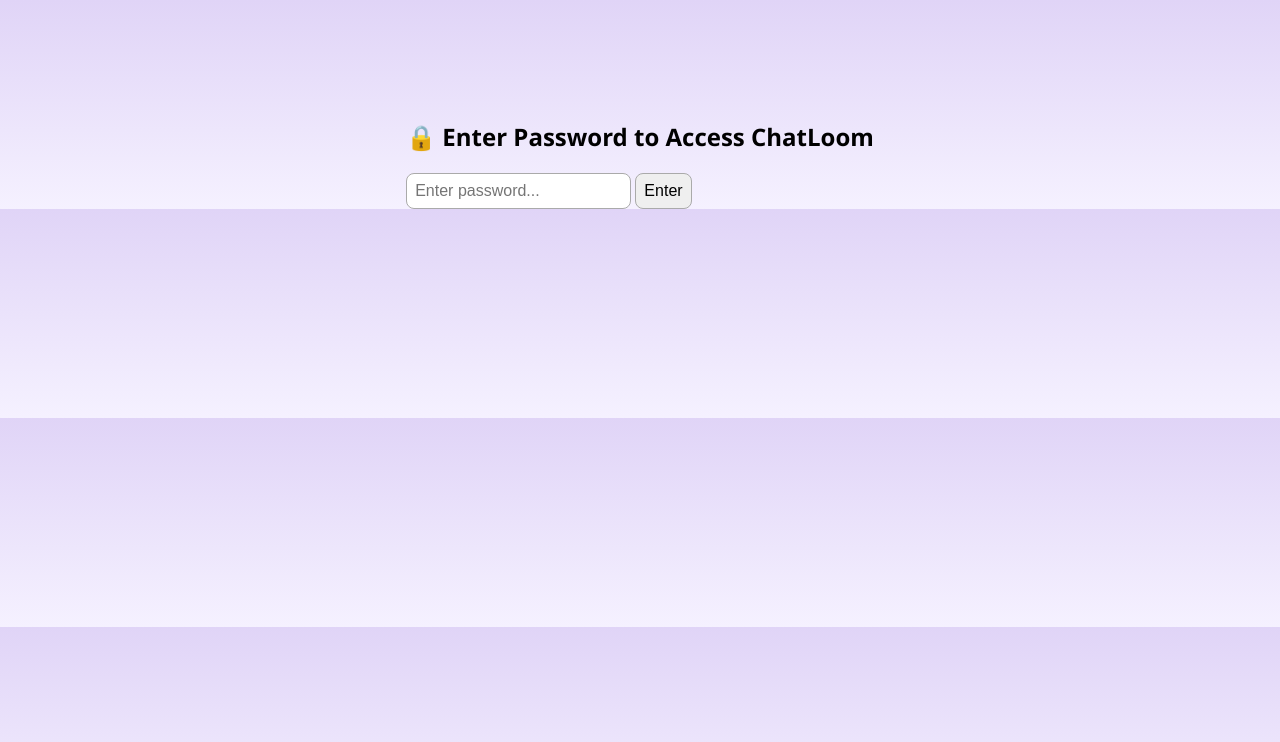
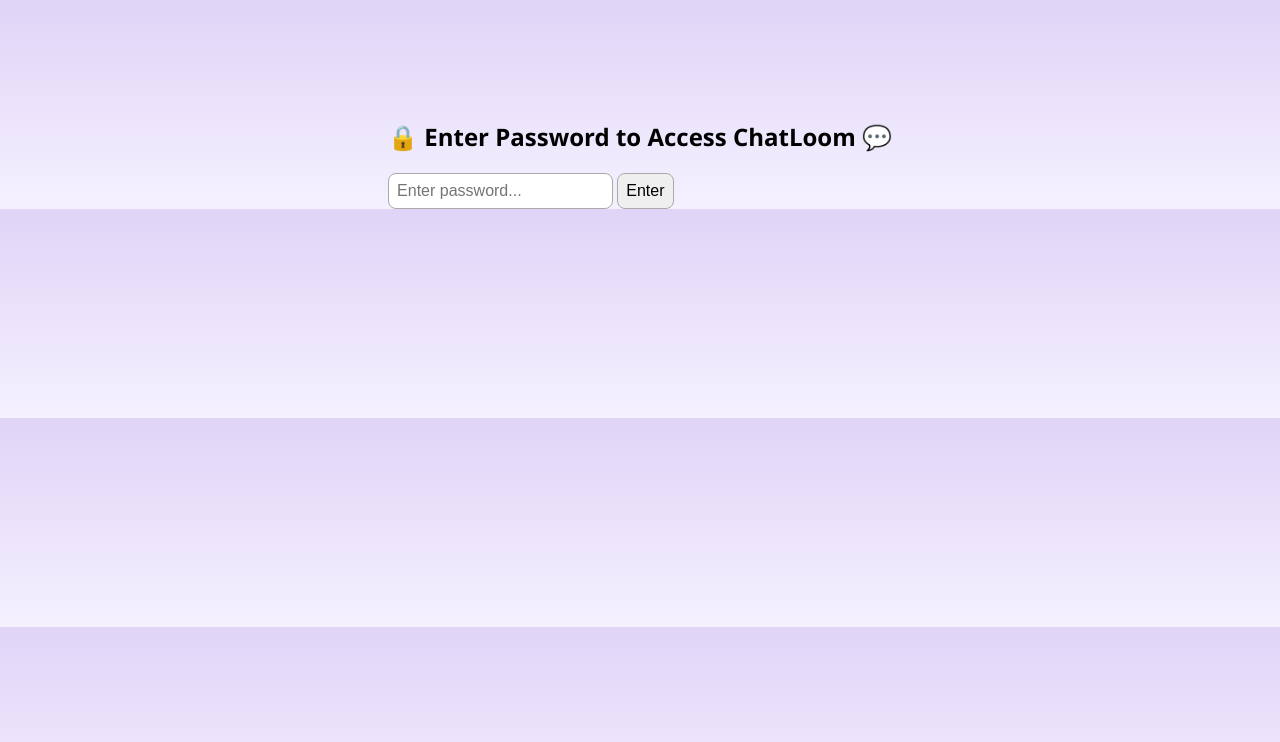
Before and after one commit to StarryExplorers/ChatLoom, a plain HTML site: page index.html in a window 1280 px wide. Drawn offline with nearby package versions, Linux system fonts and the light colour scheme.

Commit message:
Update index.html

```diff
--- a/index.html
+++ b/index.html
@@ -2,7 +2,7 @@
 <html lang="en">
 <head>
   <meta charset="UTF-8">
-  <title>ChatLoom</title>
+  <title>ChatLoom 💬</title>
   <script src="https://cdn.jsdelivr.net/npm/@supabase/supabase-js@2"></script>
   <style>
     body {
@@ -57,7 +57,7 @@
 <body>
 
   <div id="login">
-    <h2>🔒 Enter Password to Access ChatLoom</h2>
+    <h2>🔒 Enter Password to Access ChatLoom 💬</h2>
     <input type="password" id="passwordInput" placeholder="Enter password..." />
     <button onclick="checkPassword()">Enter</button>
   </div>
```
